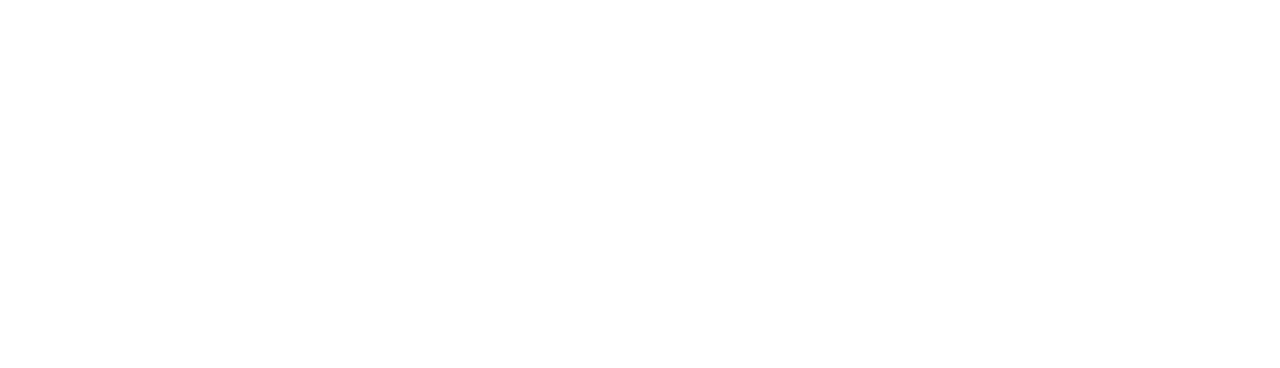
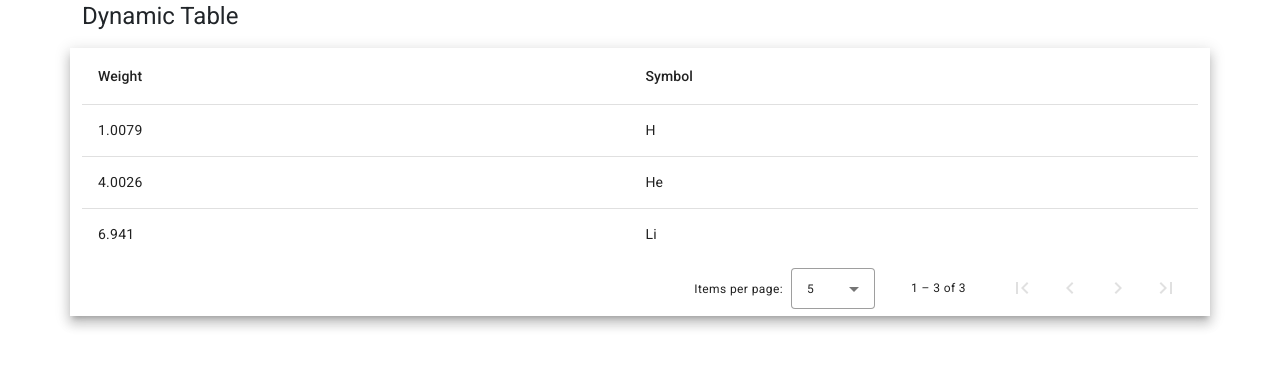
Before and after one commit to lwendii/angular-tables, an Angular app: page /dynamic in a window 1280 px wide. Before the commit this address led to /. Shown: the top 368 px of the page. Built offline with nearby package versions, Linux system fonts and the light colour scheme.

Commit message:
added dynamic loaded table columns

```diff
--- /dev/null
+++ b/src/app/_shared/models/periodic-element-parameter.ts
@@ -0,0 +1,5 @@
+export interface PeriodicElementParameter {
+    parameterName: string;
+    parameterValue: any;
+    parameterDisplayName: string;
+}
--- /dev/null
+++ b/src/app/_shared/models/periodic-element.ts
@@ -0,0 +1,6 @@
+import { PeriodicElementParameter } from "./periodic-element-parameter";
+
+export interface PeriodicElement {
+    name: string;
+    parameters: any;
+}
--- a/src/app/app-routing.module.ts
+++ b/src/app/app-routing.module.ts
@@ -1,10 +1,12 @@
 import { NgModule } from '@angular/core';
 import { RouterModule, Routes } from '@angular/router';
+import { DynamicTableComponent } from './dynamic-table/dynamic-table.component';
 import { OverviewComponent } from './overview/overview.component';
 
 const routes: Routes = [
   { path: "", pathMatch: "full", redirectTo: "home" },
-  { path: "home", component: OverviewComponent }
+  { path: "home", component: OverviewComponent },
+  { path: "dynamic", component: DynamicTableComponent },
 ];
 
 @NgModule({
--- a/src/app/app.module.ts
+++ b/src/app/app.module.ts
@@ -6,11 +6,13 @@
 import { OverviewComponent } from './overview/overview.component';
 import { BrowserAnimationsModule } from '@angular/platform-browser/animations';
 import { MaterialModule } from './_shared/material/material.module';
+import { DynamicTableComponent } from './dynamic-table/dynamic-table.component';
 
 @NgModule({
   declarations: [
     AppComponent,
-    OverviewComponent
+    OverviewComponent,
+    DynamicTableComponent
   ],
   imports: [
     BrowserModule,
--- /dev/null
+++ b/src/app/dynamic-table/dynamic-table.component.html
@@ -0,0 +1,32 @@
+<div class="container">
+    <div class="row">
+        <div class="col">
+            <h1>Dynamic Table</h1>
+        </div>
+    </div>
+
+    <div class="row">
+        <div class="col mat-elevation-z8 demo-table">
+
+            <table mat-table [dataSource]="dataSource" >
+                <ng-container *ngFor="let column of columns" [matColumnDef]="column.columnDef">
+                    <th mat-header-cell *matHeaderCellDef>
+                        {{column.header}}
+                    </th>
+                    <td mat-cell *matCellDef="let row">
+                        {{column.cell(row)}}
+                    </td>
+                </ng-container>
+
+                <tr mat-header-row *matHeaderRowDef="displayedColumns"></tr>
+                <tr mat-row *matRowDef="let row; columns: displayedColumns;"></tr>
+            </table>
+
+            <mat-paginator [pageSizeOptions]="[5, 10, 20]"
+                            showFirstLastButtons
+                            aria-label="Select page">
+            </mat-paginator>
+
+        </div>
+    </div>
+</div>
--- /dev/null
+++ b/src/app/dynamic-table/dynamic-table.component.ts
@@ -0,0 +1,65 @@
+import { Component, ViewChild } from '@angular/core';
+import { MatPaginator } from '@angular/material/paginator';
+import { MatTableDataSource } from '@angular/material/table';
+import { PeriodicElement } from '../_shared/models/periodic-element';
+import { PeriodicElementParameter } from '../_shared/models/periodic-element-parameter';
+
+// const ELEMENT_DATA: PeriodicElement[] = [
+//   {position: 1, name: 'Hydrogen', weight: 1.0079, symbol: 'H'},
+//   {position: 2, name: 'Helium', weight: 4.0026, symbol: 'He'},
+//   {position: 3, name: 'Lithium', weight: 6.941, symbol: 'Li'},
+//   {position: 4, name: 'Beryllium', weight: 9.0122, symbol: 'Be'},
+//   {position: 5, name: 'Boron', weight: 10.811, symbol: 'B'},
+//   {position: 6, name: 'Carbon', weight: 12.0107, symbol: 'C'},
+//   {position: 7, name: 'Nitrogen', weight: 14.0067, symbol: 'N'},
+//   {position: 8, name: 'Oxygen', weight: 15.9994, symbol: 'O'},
+//   {position: 9, name: 'Fluorine', weight: 18.9984, symbol: 'F'},
+//   {position: 10, name: 'Neon', weight: 20.1797, symbol: 'Ne'},
+// ];
+
+const COMPLEX_DATA: PeriodicElement[] = [
+  { name: 'Hydrogen', parameters: [ { parameterName: 'weight', parameterValue: 1.0079, parameterDisplayName: 'Weight' }, { parameterName: 'symbol', parameterValue: 'H', parameterDisplayName: 'Symbol' } ] },
+  { name: 'Helium', parameters: [ { parameterName: 'weight', parameterValue: 4.0026, parameterDisplayName: 'Weight' }, { parameterName: 'symbol', parameterValue: 'He', parameterDisplayName: 'Symbol'} ] },
+  { name: 'Lithium', parameters: [ { parameterName: 'weight', parameterValue: 6.941, parameterDisplayName: 'Weight' }, { parameterName: 'symbol', parameterValue: 'Li', parameterDisplayName: 'Symbol'} ] },
+];
+
+@Component({
+  selector: 'app-dynamic-table',
+  templateUrl: './dynamic-table.component.html',
+  styleUrls: ['./dynamic-table.component.scss']
+})
+export class DynamicTableComponent {
+  @ViewChild(MatPaginator) paginator!: MatPaginator;
+
+  columns: any[] = [
+    // {
+    //   columnDef: 'position',
+    //   header: 'No.',
+    //   cell: (element: PeriodicElement) => `${element.position}`,
+    // }
+  ];
+  dataSource = new MatTableDataSource<PeriodicElement>(COMPLEX_DATA);
+  displayedColumns = this.columns.map(c => c.columnDef);
+
+  ngOnInit() {
+    COMPLEX_DATA[0].parameters.forEach((param: PeriodicElementParameter) => {
+      let colDef = {
+        columnDef: param.parameterName,
+        header: param.parameterDisplayName,
+        cell: (element: PeriodicElement) => `${element.parameters.find((x: PeriodicElementParameter) => x.parameterName === param.parameterName)?.parameterValue}`
+      }
+
+        console.log('param name', param.parameterName)
+        console.log('param name []', COMPLEX_DATA[0].parameters.find((x: PeriodicElementParameter) => x.parameterName === param.parameterName)?.parameterValue)
+        this.columns.push(colDef);
+    });
+
+    console.log(this.columns);
+
+    this.displayedColumns = this.columns.map(c => c.columnDef);
+  }
+
+  ngAfterViewInit() {
+    this.dataSource.paginator = this.paginator;
+  }
+}
--- a/src/app/overview/overview.component.ts
+++ b/src/app/overview/overview.component.ts
@@ -30,8 +30,6 @@
 export class OverviewComponent implements AfterViewInit {
   @ViewChild(MatPaginator) paginator!: MatPaginator;
 
-
-
   columns = [
     {
       columnDef: 'position',
```
Also changed, not shown: src/app/dynamic-table/dynamic-table.component.scss (added), 1 other file (tests, documents, lock files or other folders).
